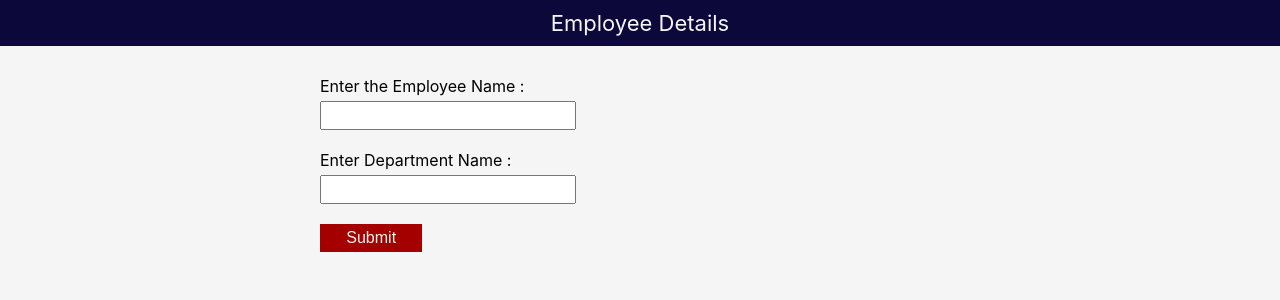
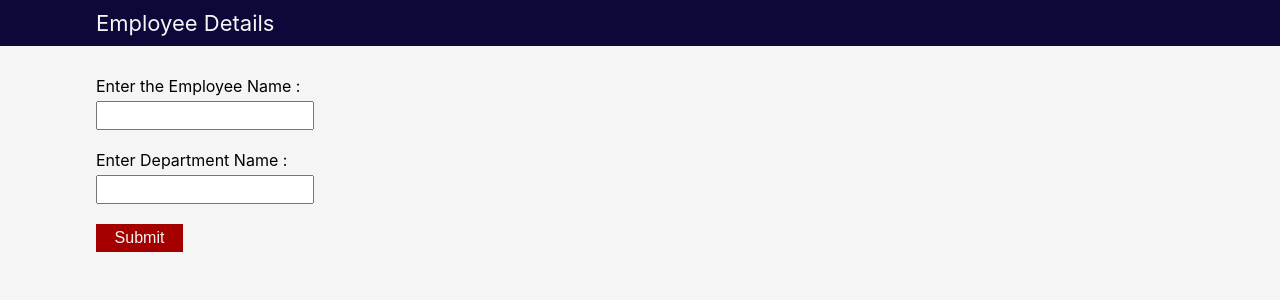
Before and after one commit to Abhijeet-Portfolio/redux-task, a React (Create React App) app: page / in a window 1280 px wide. Shown: the top 300 px of the page. Built offline with nearby package versions, Linux system fonts and the light colour scheme.

Commit message:
changes done

```diff
--- a/src/assets/css/App.css
+++ b/src/assets/css/App.css
@@ -3,11 +3,10 @@
 =================================*/
 
 header {
-  padding: 10px;
+  padding: 10px 0;
   background-color: #0d083a;
   color: #f5f5f5;
   font-size: 22px;
-  text-align: center;
 }
 
 /*=================================
@@ -19,7 +18,7 @@ header {
 =================================*/
 
 form {
-  width: 40%;
+  width: 20%;
   margin: 30px 0 20px;
 }
 
@@ -51,6 +50,7 @@ form button {
 form button:hover { background-color: #750404;}
 
 section ul {
+  width: 65%;
   display: flex;
   flex-direction: column;
   flex-wrap: wrap;
--- a/src/assets/css/index.css
+++ b/src/assets/css/index.css
@@ -115,6 +115,6 @@ code {
 /*for wrapper*/
 .wrapper {
   max-width: 1360px;
-  width: 50%;
+  width: 85%;
   margin: 0 auto;
 }
```
